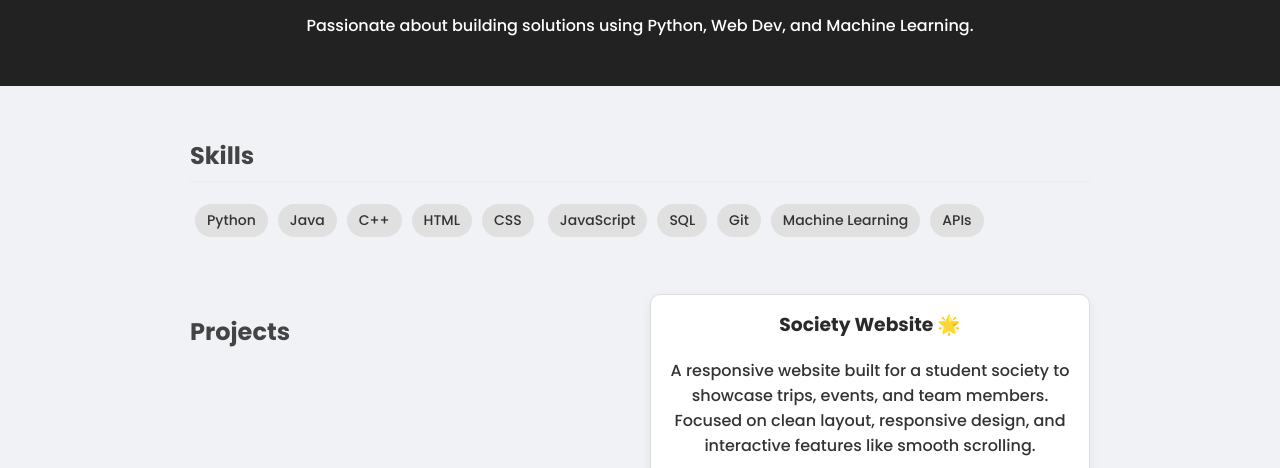
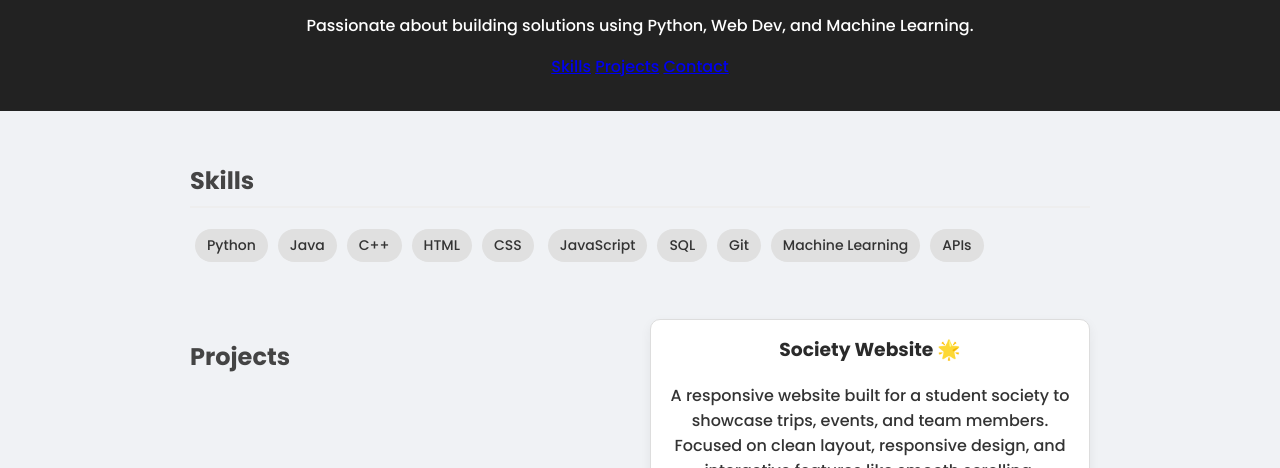
Before and after one commit to zainabraza07/MyPortfolio, a plain HTML site: page index.html in a window 1280 px wide. Shown: the part 332-800 px from the top of the page. Drawn offline with Linux system fonts and the light colour scheme.

Commit message:
Update index.html

```diff
--- a/index.html
+++ b/index.html
@@ -14,6 +14,11 @@
   <h1>Zainab Raza</h1>
   <p>Software Engineering Student</p>
   <p>Passionate about building solutions using Python, Web Dev, and Machine Learning.</p>
+   <nav>
+    <a href="#skills">Skills</a>
+    <a href="#projects">Projects</a>
+    <a href="#contact">Contact</a>
+  </nav>
 </header>
 
 <section class="skills-section">
```
